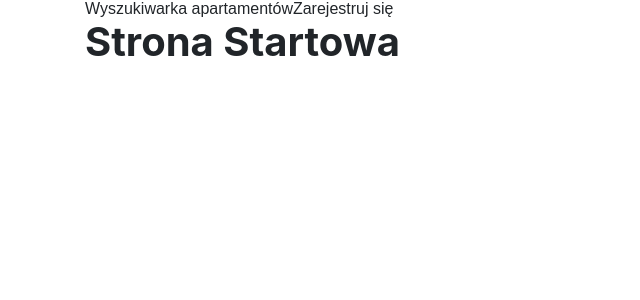
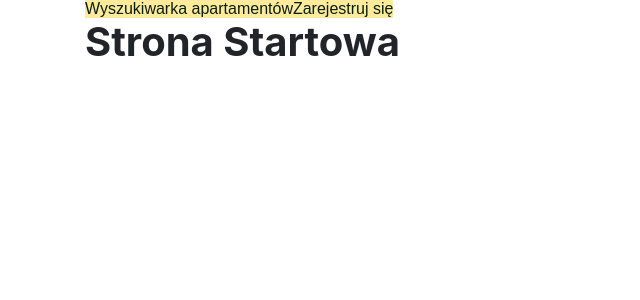
Before and after one commit to adrianlukaszek1992/Apartments, an Angular app in the folder frontend/: page /home in a window 1280 px wide. Shown: the top 300 px of the page, without its empty margins (0-640 px from the left). Built offline with nearby package versions, Linux system fonts and the light colour scheme.

Commit message:
added initial style to navbar

```diff
--- a/frontend/src/app/navbar/navbar.component.css
+++ b/frontend/src/app/navbar/navbar.component.css
@@ -0,0 +1,4 @@
+nav a{
+  background-color: #ffeb9b;
+  color: #051e11;
+}
```
